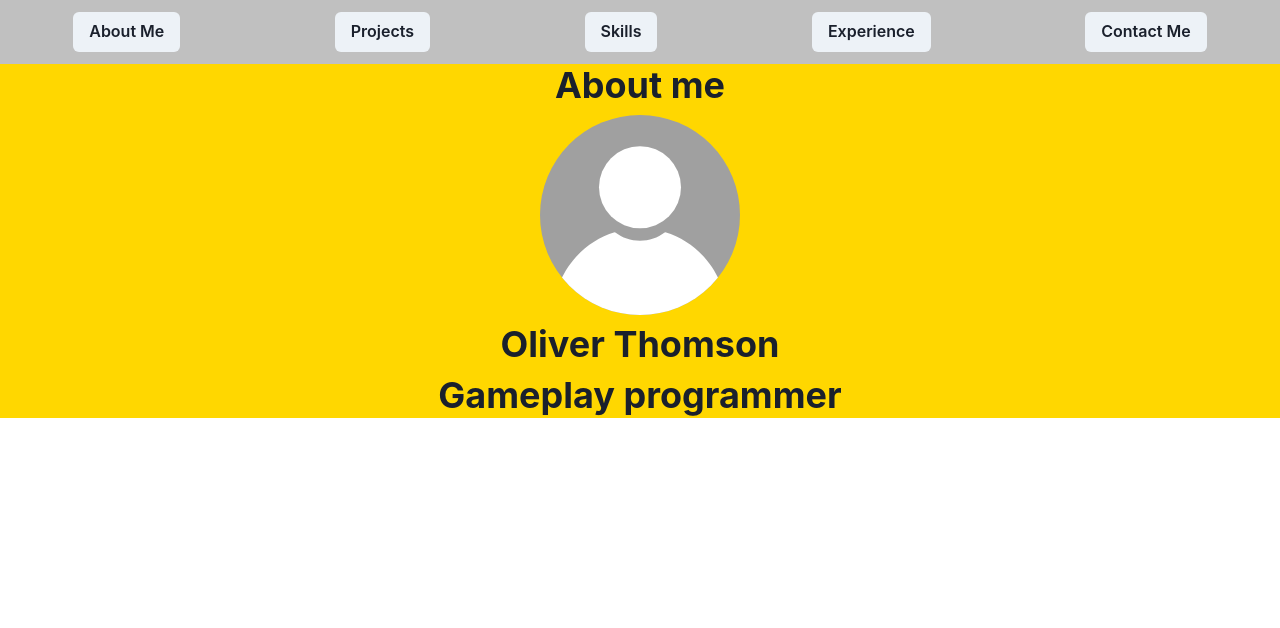
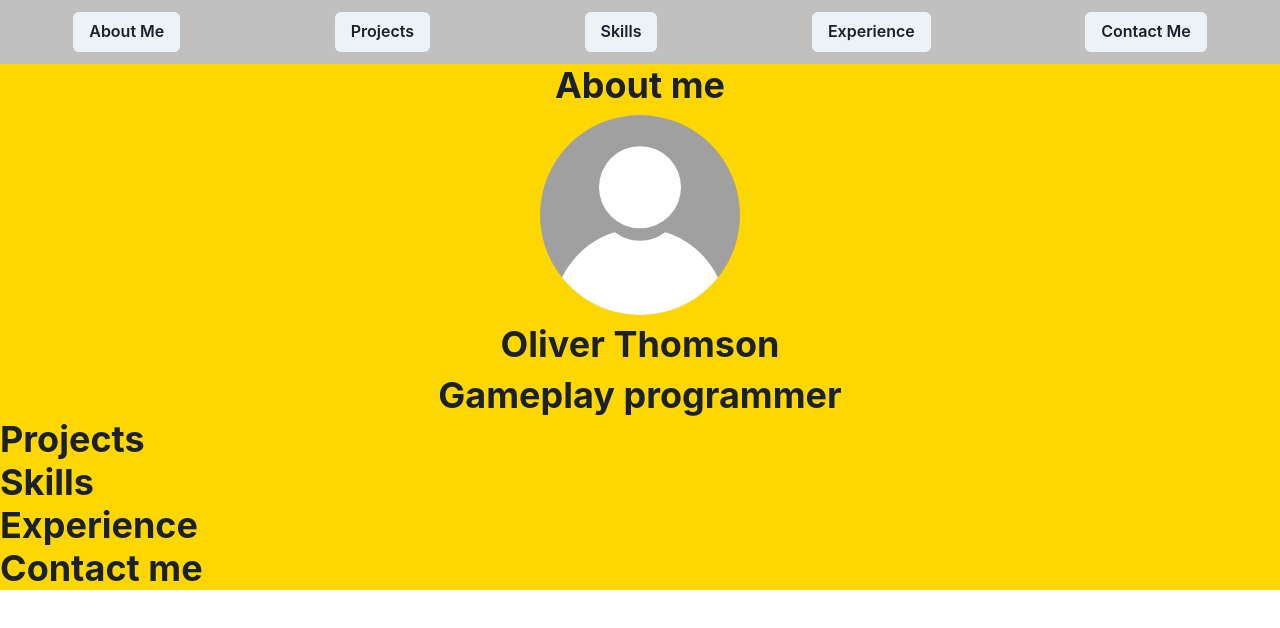
Before and after one commit to oliver2-thomson/portfolio-website, a React (Vite) app: page / in a window 1280 px wide. Shown: the top 628 px of the page. Built offline with nearby package versions, Linux system fonts and the light colour scheme.

Commit message:
Added: components for Projects, Skills, Experience and ContactMe

```diff
--- a/src/App.tsx
+++ b/src/App.tsx
@@ -1,6 +1,10 @@
 import {Grid, GridItem} from "@chakra-ui/react";
 import NavBar from "./components/NavBar";
 import AboutMe from "./components/AboutMe";
+import Projects from "./components/Projects";
+import Skills from "./components/Skills";
+import Experience from "./components/Experience";
+import ContactMe from "./components/ContactMe";
 
 function App() {
 
@@ -12,6 +16,10 @@ function App() {
                 </GridItem>
                 <GridItem area="main" bg="gold">
                     <AboutMe/>
+                    <Projects/>
+                    <Skills/>
+                    <Experience/>
+                    <ContactMe/>
                 </GridItem>
             </Grid>
         </>
--- a/src/components/AboutMe/AboutMe.tsx
+++ b/src/components/AboutMe/AboutMe.tsx
@@ -1,4 +1,5 @@
 import {Heading, Image, Stack} from "@chakra-ui/react";
+// @ts-expect-error issues importing SVG as module
 import headshot from '../../assets/about-me-anonymous.svg';
 
 const AboutMe = () => {
--- /dev/null
+++ b/src/components/ContactMe/ContactMe.tsx
@@ -0,0 +1,11 @@
+import {Heading} from "@chakra-ui/react";
+
+const ContactMe = () => {
+    return (
+        <>
+            <Heading>Contact me</Heading>
+        </>
+    );
+};
+
+export default ContactMe;
--- /dev/null
+++ b/src/components/ContactMe/index.ts
@@ -0,0 +1,3 @@
+import ContactMe from "./ContactMe.tsx";
+
+export default ContactMe;
--- /dev/null
+++ b/src/components/Experience/Experience.tsx
@@ -0,0 +1,11 @@
+import {Heading} from "@chakra-ui/react";
+
+const Experience = () => {
+    return (
+        <>
+            <Heading>Experience</Heading>
+        </>
+    );
+};
+
+export default Experience;
--- /dev/null
+++ b/src/components/Experience/index.ts
@@ -0,0 +1,3 @@
+import Experience from "./Experience.tsx";
+
+export default Experience;
--- /dev/null
+++ b/src/components/Projects/Projects.tsx
@@ -0,0 +1,11 @@
+import {Heading} from "@chakra-ui/react";
+
+const Projects = () => {
+    return (
+        <>
+            <Heading>Projects</Heading>
+        </>
+    );
+};
+
+export default Projects;
--- /dev/null
+++ b/src/components/Projects/index.ts
@@ -0,0 +1,3 @@
+import Projects from "./Projects.tsx";
+
+export default Projects;
--- /dev/null
+++ b/src/components/Skills/Skills.tsx
@@ -0,0 +1,13 @@
+import {Heading} from "@chakra-ui/react";
+
+const Skills = () => {
+    return (
+        <>
+            <Heading>
+                Skills
+            </Heading>
+        </>
+    );
+};
+
+export default Skills;
--- /dev/null
+++ b/src/components/Skills/index.ts
@@ -0,0 +1,3 @@
+import Skills from "./Skills.tsx";
+
+export default Skills;
```
